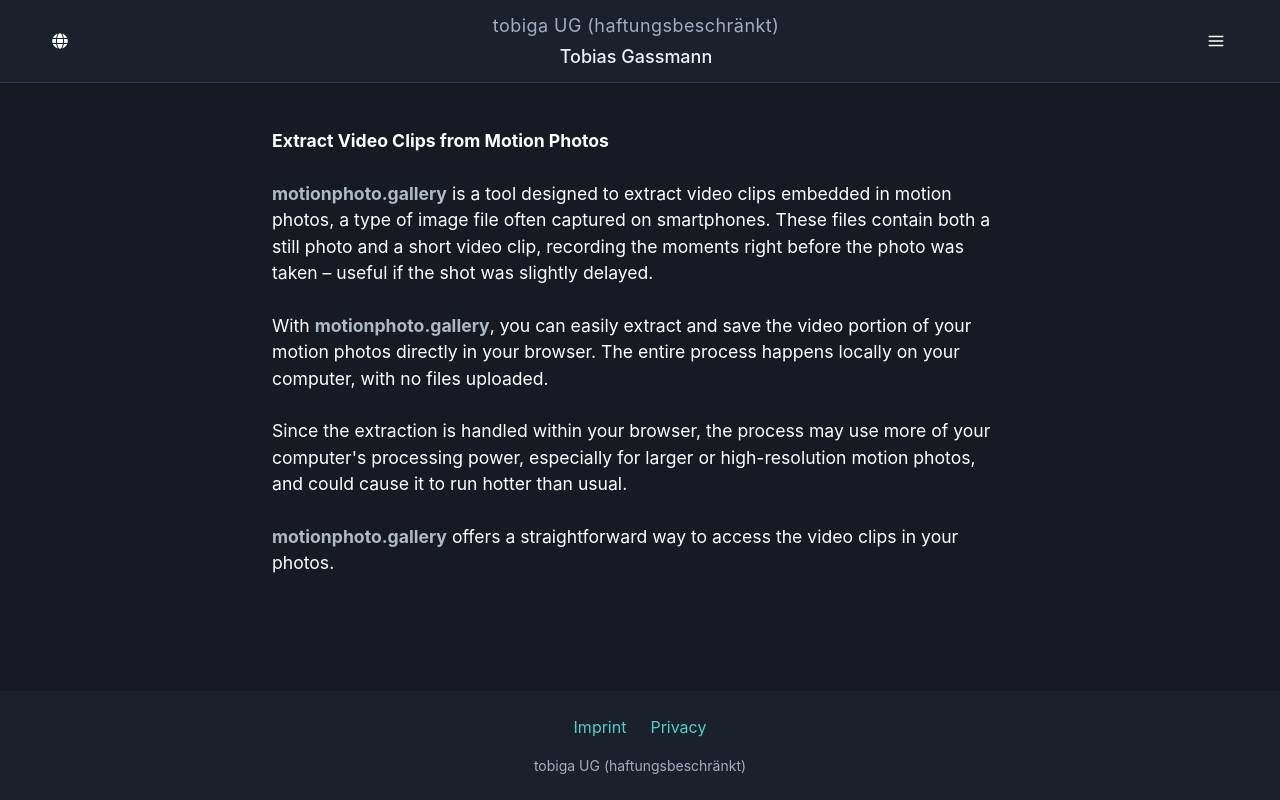
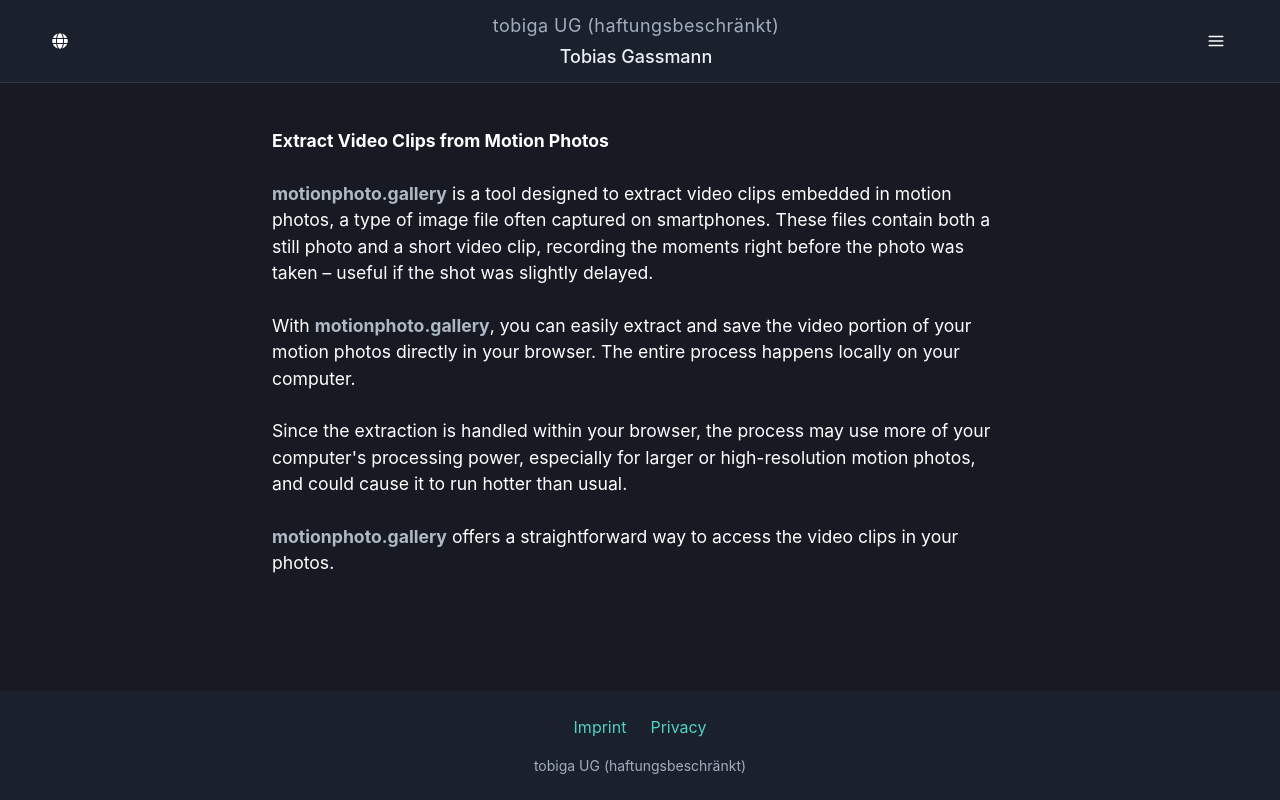
Before and after one commit to tobias74/tobiga, a React (Vite) app in the folder packages/react-app/: page /en/motion-photo-extraction in a window 1280 px wide. Built offline with nearby package versions, Linux system fonts and the light colour scheme.

Commit message:
adjust wording

```diff
--- a/packages/react-app/src/components/motionphoto-gallery/MotionPhotoEn.jsx
+++ b/packages/react-app/src/components/motionphoto-gallery/MotionPhotoEn.jsx
@@ -10,7 +10,7 @@ export const MotionPhotoEn = () => {
 
             <p><strong><a href="https://motionphoto.gallery" target="_blank">motionphoto.gallery</a></strong> is a tool designed to extract video clips embedded in motion photos, a type of image file often captured on smartphones. These files contain both a still photo and a short video clip, recording the moments right before the photo was taken – useful if the shot was slightly delayed.</p>
 
-            <p>With <strong><a href="https://motionphoto.gallery" target="_blank">motionphoto.gallery</a></strong>, you can easily extract and save the video portion of your motion photos directly in your browser. The entire process happens locally on your computer, with no files uploaded.</p>
+            <p>With <strong><a href="https://motionphoto.gallery" target="_blank">motionphoto.gallery</a></strong>, you can easily extract and save the video portion of your motion photos directly in your browser. The entire process happens locally on your computer.</p>
 
             <p>Since the extraction is handled within your browser, the process may use more of your computer's processing power, especially for larger or high-resolution motion photos, and could cause it to run hotter than usual.</p>
 
```
